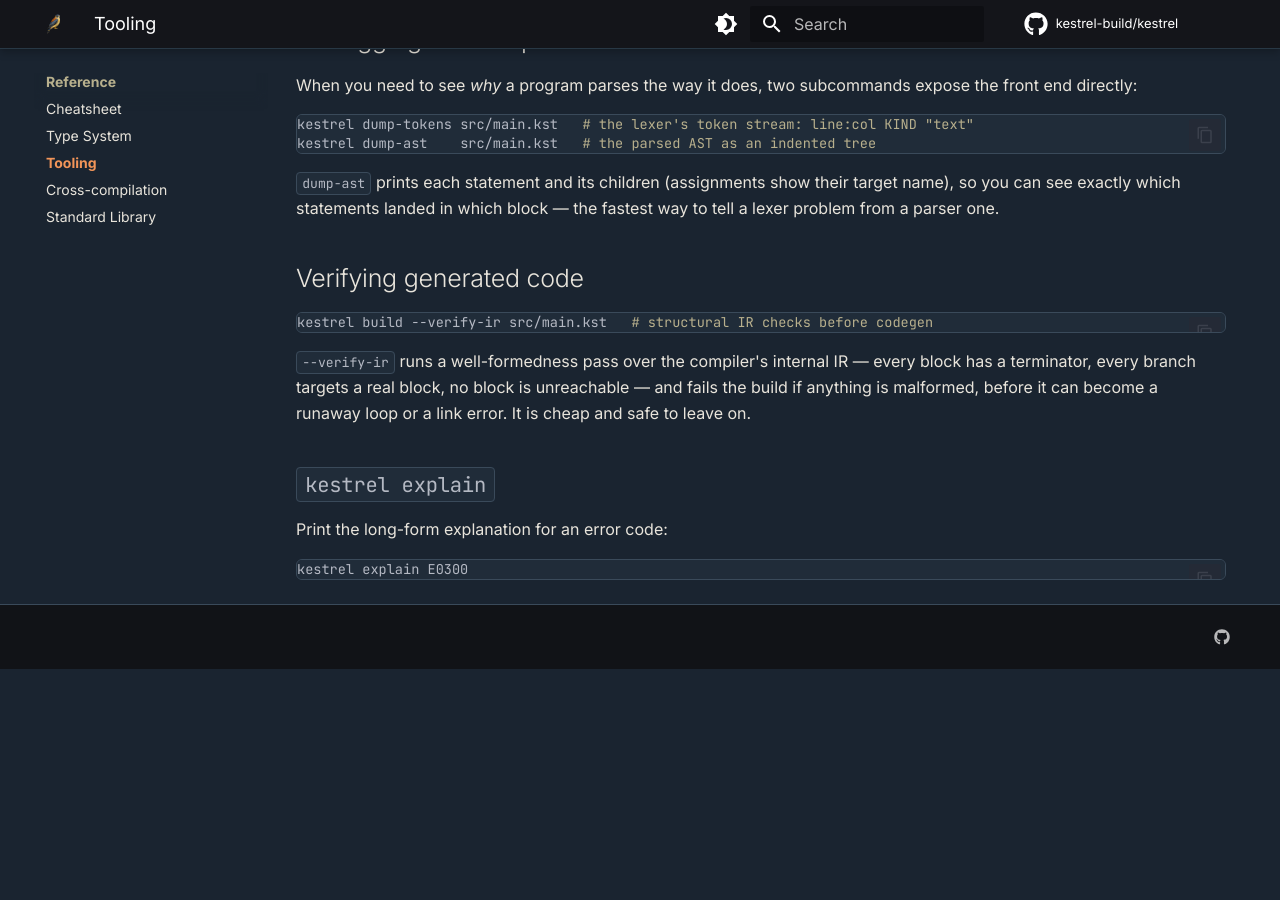
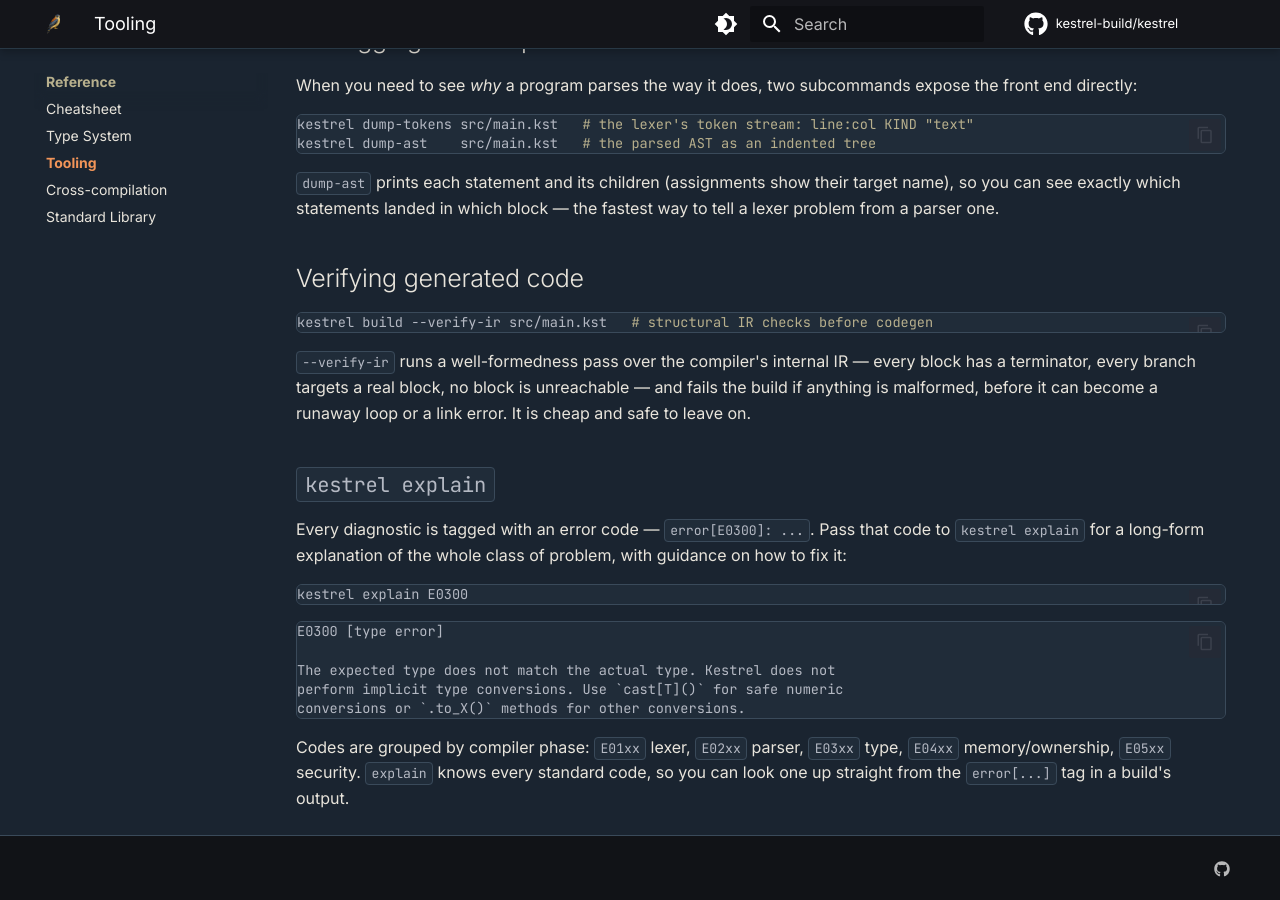
Before and after one commit to kestrel-build/kestrel-build.github.io, an MkDocs documentation site: the page built from docs/reference/tooling.md, in a window 1280 px wide and 900 px high, scrolled down 1941 px. Built offline with MkDocs 1.6.1 and Material for MkDocs 9.7.7, drawn with Linux system fonts in a browser that asks for light colours; comment, search, counter and statistics services are not loaded; before the commit the page ends 2610 px from its top, so only the background shows below that.

Commit message:
docs: expand the kestrel explain reference
Show the output format and note that codes come from the error[Exxxx] tag on
every diagnostic; list the phase groupings (E01xx lexer .. E05xx security).

````diff
--- a/docs/reference/tooling.md
+++ b/docs/reference/tooling.md
@@ -102,8 +102,23 @@ runaway loop or a link error. It is cheap and safe to leave on.
 
 ## `kestrel explain`
 
-Print the long-form explanation for an error code:
+Every diagnostic is tagged with an error code — `error[E0300]: ...`. Pass that
+code to `kestrel explain` for a long-form explanation of the whole class of
+problem, with guidance on how to fix it:
 
 ```bash
 kestrel explain E0300
 ```
+
+```text
+E0300 [type error]
+
+The expected type does not match the actual type. Kestrel does not
+perform implicit type conversions. Use `cast[T]()` for safe numeric
+conversions or `.to_X()` methods for other conversions.
+```
+
+Codes are grouped by compiler phase: `E01xx` lexer, `E02xx` parser, `E03xx`
+type, `E04xx` memory/ownership, `E05xx` security. `explain` knows every standard
+code, so you can look one up straight from the `error[...]` tag in a build's
+output.
````
